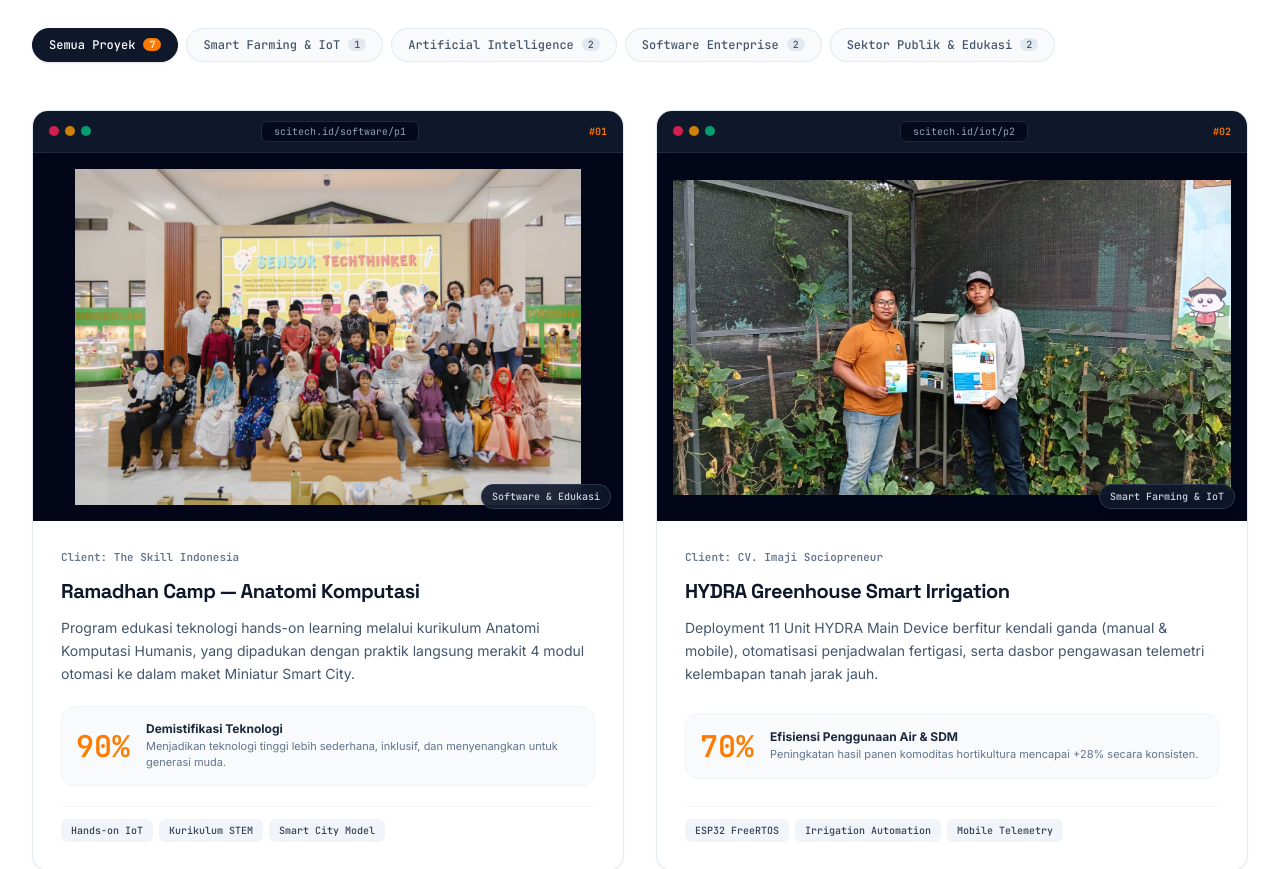
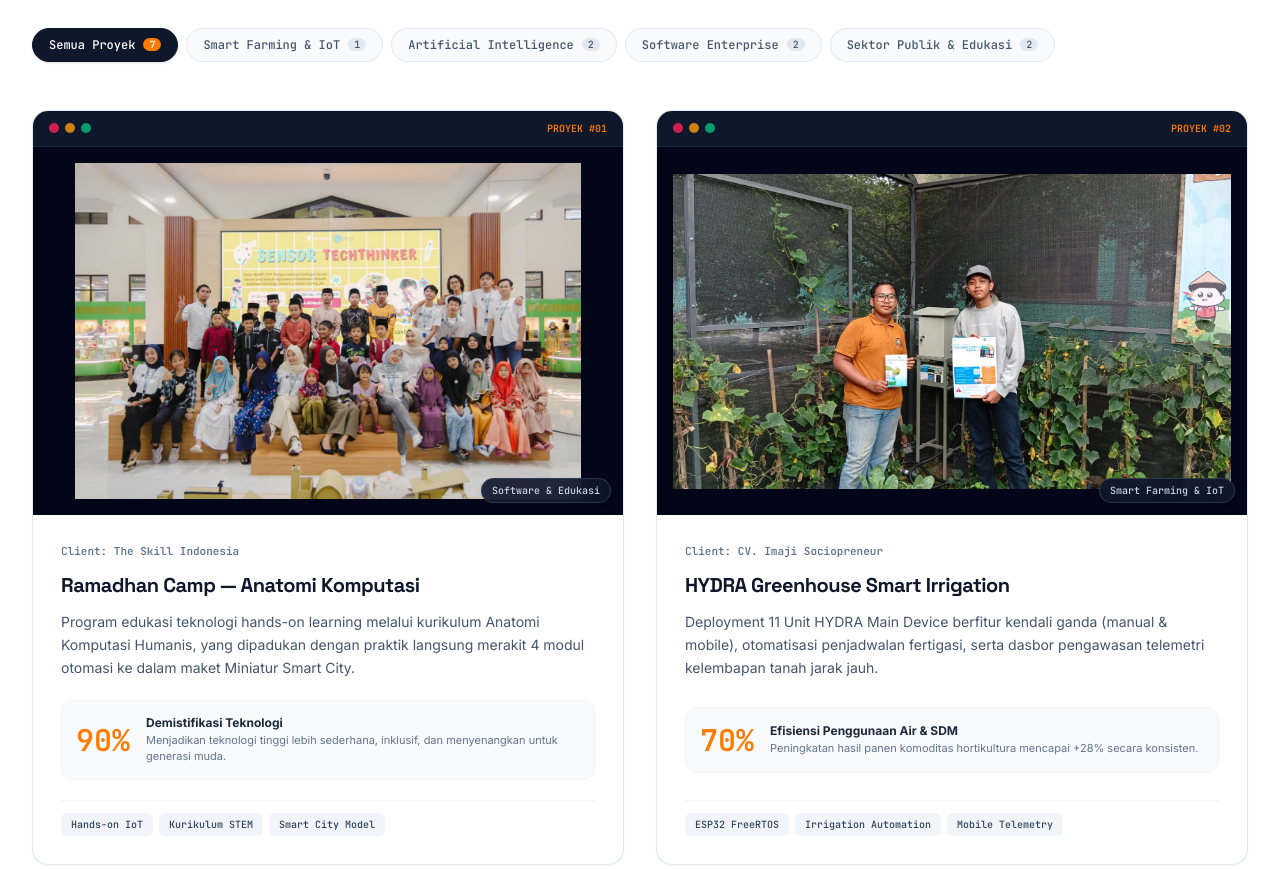
Before and after one commit to scitech-official/scitech-company-profile, a Next.js app: page / in a window 1280 px wide. Shown: the part 4660-5529 px from the top of the page. Built offline with nearby package versions, Linux system fonts and the light colour scheme.

Commit message:
style(portfolio): remove mock url slug bar from frame header

```diff
--- a/src/components/PortfolioSection.tsx
+++ b/src/components/PortfolioSection.tsx
@@ -105,14 +105,9 @@ export default function PortfolioSection() {
                   <span className="w-2.5 h-2.5 rounded-full bg-emerald-500/80 inline-block" />
                 </div>
 
-                {/* Minimalist URL Bar */}
-                <div className="px-3 py-0.5 rounded-md bg-slate-950/80 border border-slate-800 text-[10px] font-mono text-slate-400 max-w-[200px] sm:max-w-xs truncate">
-                  scitech.id/{item.filterGroup}/{item.id}
-                </div>
-
                 {/* Project Number */}
                 <span className="text-[10px] font-mono font-bold text-[#fe7a00]">
-                  #{item.num}
+                  PROYEK #{item.num}
                 </span>
               </div>
 
```
